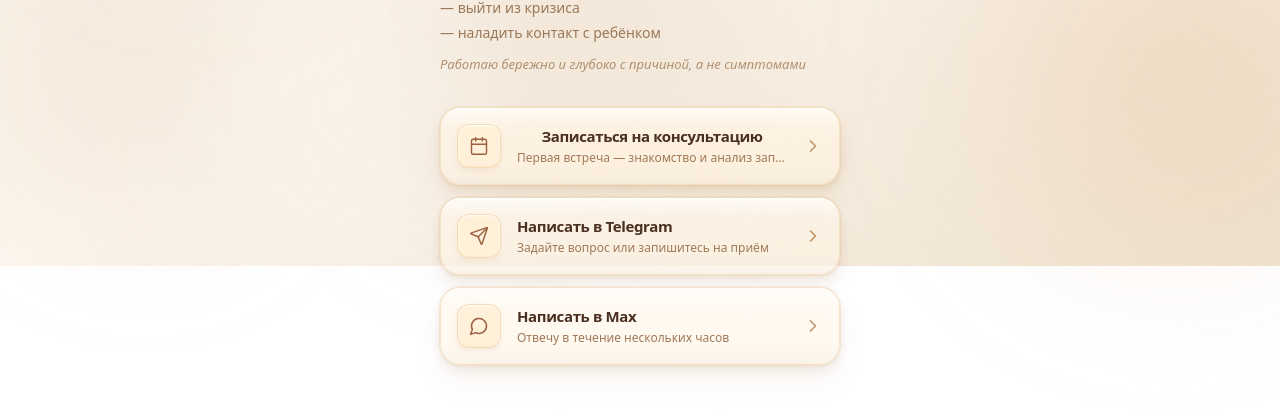
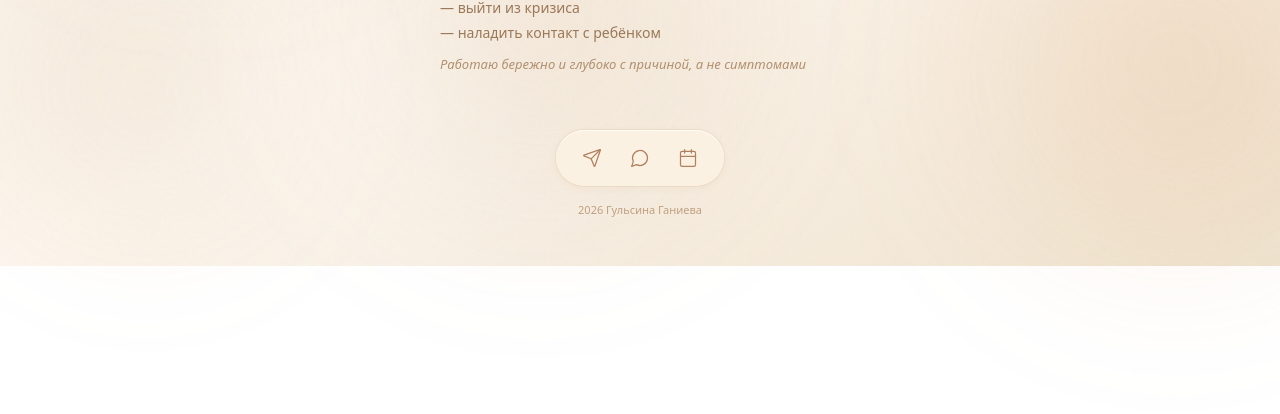
Before and after one commit to pr-poehali-dev/data-analysis-initiative-105, a React (Vite) app: page / in a window 1280 px wide. Shown: the part 534-948 px from the top of the page. After the commit the page ends 800 px from the top, so only its background shows below. Built offline with nearby package versions, Linux system fonts and the light colour scheme.

Commit message:
fix: навигация кнопок снизу

```diff
--- a/src/components/SocialFooter.tsx
+++ b/src/components/SocialFooter.tsx
@@ -3,8 +3,9 @@ import { type LucideIcon } from "lucide-react"
 
 interface SocialLink {
   icon: LucideIcon
-  href: string
+  href?: string
   label: string
+  onClick?: () => void
 }
 
 interface SocialFooterProps {
@@ -18,17 +19,40 @@ export function SocialFooter({ socials, copyright }: SocialFooterProps) {
       <div
         className="flex items-center gap-2 px-4 py-2 rounded-full"
         style={{
-          background: "rgba(255, 255, 255, 0.4)",
+          background: "rgba(255, 245, 230, 0.6)",
           backdropFilter: "blur(16px)",
           WebkitBackdropFilter: "blur(16px)",
           boxShadow: `
-            inset 0 1px 1px rgba(255, 255, 255, 0.6),
-            0 0 0 1px rgba(255, 255, 255, 0.3),
-            0 2px 8px rgba(0, 0, 0, 0.04)
+            inset 0 1px 1px rgba(255, 255, 255, 0.7),
+            0 0 0 1px rgba(220, 180, 120, 0.2),
+            0 2px 8px rgba(150, 100, 40, 0.06)
           `,
         }}
       >
-        {socials.map((social) => (
+        {socials.map((social) => {
+          const inner = (
+            <social.icon className="h-5 w-5" strokeWidth={1.5} />
+          )
+
+          if (social.onClick) {
+            return (
+              <motion.button
+                key={social.label}
+                type="button"
+                onClick={social.onClick}
+                aria-label={social.label}
+                className="flex h-10 w-10 items-center justify-center rounded-full transition-colors"
+                style={{ color: "#b08060" }}
+                whileHover={{ scale: 1.15 }}
+                whileTap={{ scale: 0.9 }}
+                transition={{ type: "spring", stiffness: 600, damping: 20 }}
+              >
+                {inner}
+              </motion.button>
+            )
+          }
+
+          return (
             <motion.a
               key={social.label}
               href={social.href}
@@ -41,9 +65,10 @@ export function SocialFooter({ socials, copyright }: SocialFooterProps) {
               whileTap={{ scale: 0.9 }}
               transition={{ type: "spring", stiffness: 600, damping: 20 }}
             >
-            <social.icon className="h-5 w-5" strokeWidth={1.5} />
+              {inner}
             </motion.a>
-        ))}
+          )
+        })}
       </div>
 
       <p className="text-[11px]" style={{ color: "#c0a080" }}>{copyright}</p>
--- a/src/pages/LinkBioPage.tsx
+++ b/src/pages/LinkBioPage.tsx
@@ -1,37 +1,9 @@
 import { useState } from "react"
 import { motion } from "framer-motion"
 import { ProfileSection } from "@/components/ProfileSection"
-import { LinkCard } from "@/components/LinkCard"
 import { SocialFooter } from "@/components/SocialFooter"
 import { ConsultationModal } from "@/components/ConsultationModal"
-import { Calendar, Mail, MessageCircle, Send } from "lucide-react"
-
-const links = [
-  {
-    title: "Записаться на консультацию",
-    description: "Первая встреча — знакомство и анализ запроса",
-    href: "#",
-    icon: Calendar,
-  },
-  {
-    title: "Написать в Telegram",
-    description: "Задайте вопрос или запишитесь на приём",
-    href: "https://t.me/Gulsi_mind",
-    icon: Send,
-  },
-  {
-    title: "Написать в Max",
-    description: "Отвечу в течение нескольких часов",
-    href: "https://max.ru/u/f9LHodD0cOJRbH5pTS7TKa0mRxhWOF7sTZUbq_421Vgko-xeyJ3ve-3OuT0",
-    icon: MessageCircle,
-  },
-]
-
-const socials = [
-  { icon: Send, href: "https://t.me/Gulsi_mind", label: "Telegram" },
-  { icon: MessageCircle, href: "https://wa.me/79822134772", label: "WhatsApp" },
-  { icon: Mail, href: "#", label: "Email" },
-]
+import { Calendar, MessageCircle, Send } from "lucide-react"
 
 const containerVariants = {
   hidden: { opacity: 0 },
@@ -62,6 +34,12 @@ const itemVariants = {
 
 export function LinkBioPage() {
   const [modalOpen, setModalOpen] = useState(false)
+
+  const socials = [
+    { icon: Send, href: "https://t.me/Gulsi_mind", label: "Telegram" },
+    { icon: MessageCircle, href: "https://max.ru/u/f9LHodD0cOJRbH5pTS7TKa0mRxhWOF7sTZUbq_421Vgko-xeyJ3ve-3OuT0", label: "Max" },
+    { icon: Calendar, label: "Записаться", onClick: () => setModalOpen(true) },
+  ]
 
   return (
     <main className="relative min-h-screen px-6 py-10 flex flex-col overflow-hidden">
@@ -209,17 +187,6 @@ export function LinkBioPage() {
           />
         </motion.div>
 
-        <motion.div className="space-y-3 py-8" variants={containerVariants}>
-          {links.map((link) => (
-            <motion.div key={link.title} variants={itemVariants}>
-              <LinkCard
-                {...link}
-                onClick={link.title === "Записаться на консультацию" ? () => setModalOpen(true) : undefined}
-              />
-            </motion.div>
-          ))}
-        </motion.div>
-
         <motion.div variants={itemVariants} className="pb-2">
           <SocialFooter socials={socials} copyright="2026 Гульсина Ганиева" />
         </motion.div>
```
Lines whose indentation alone changed are shown as unchanged.
